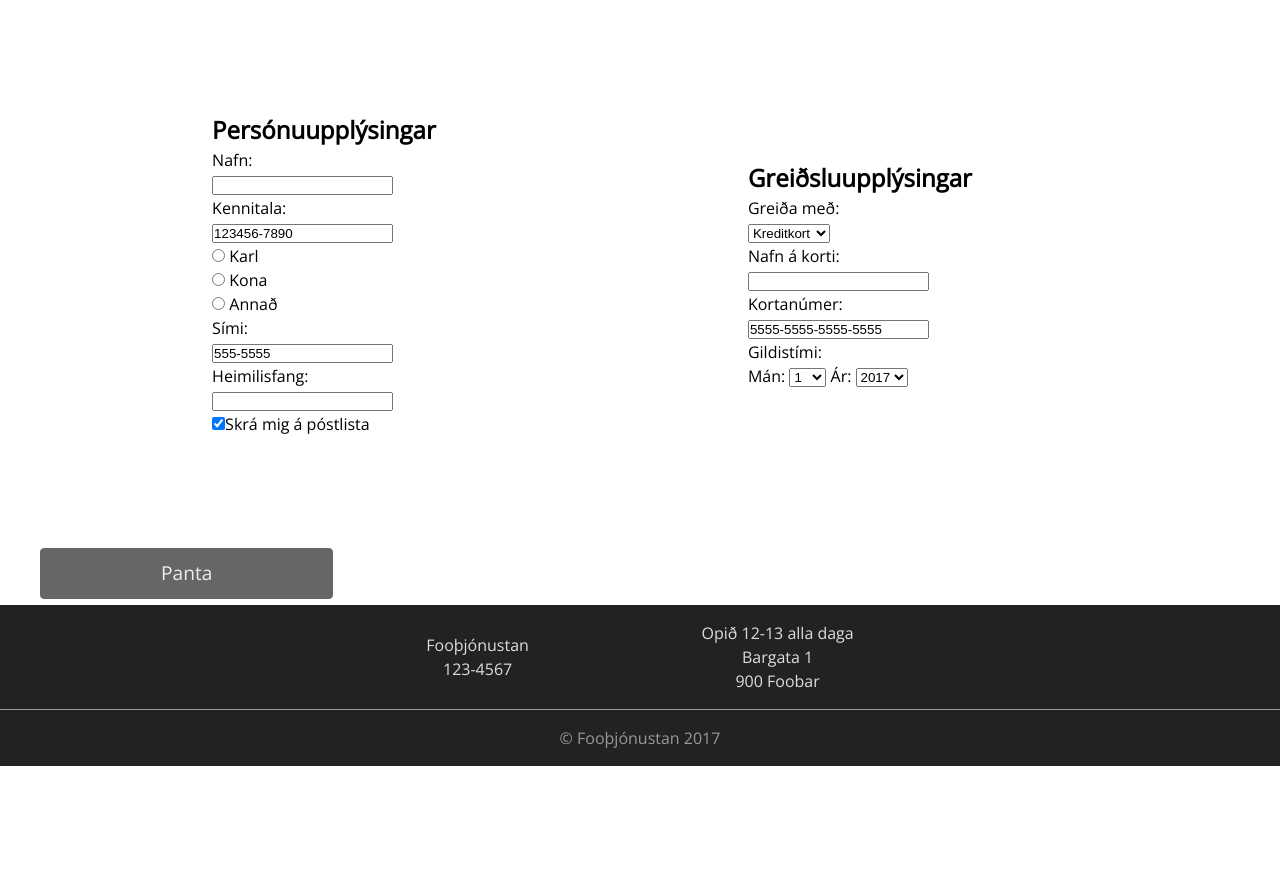
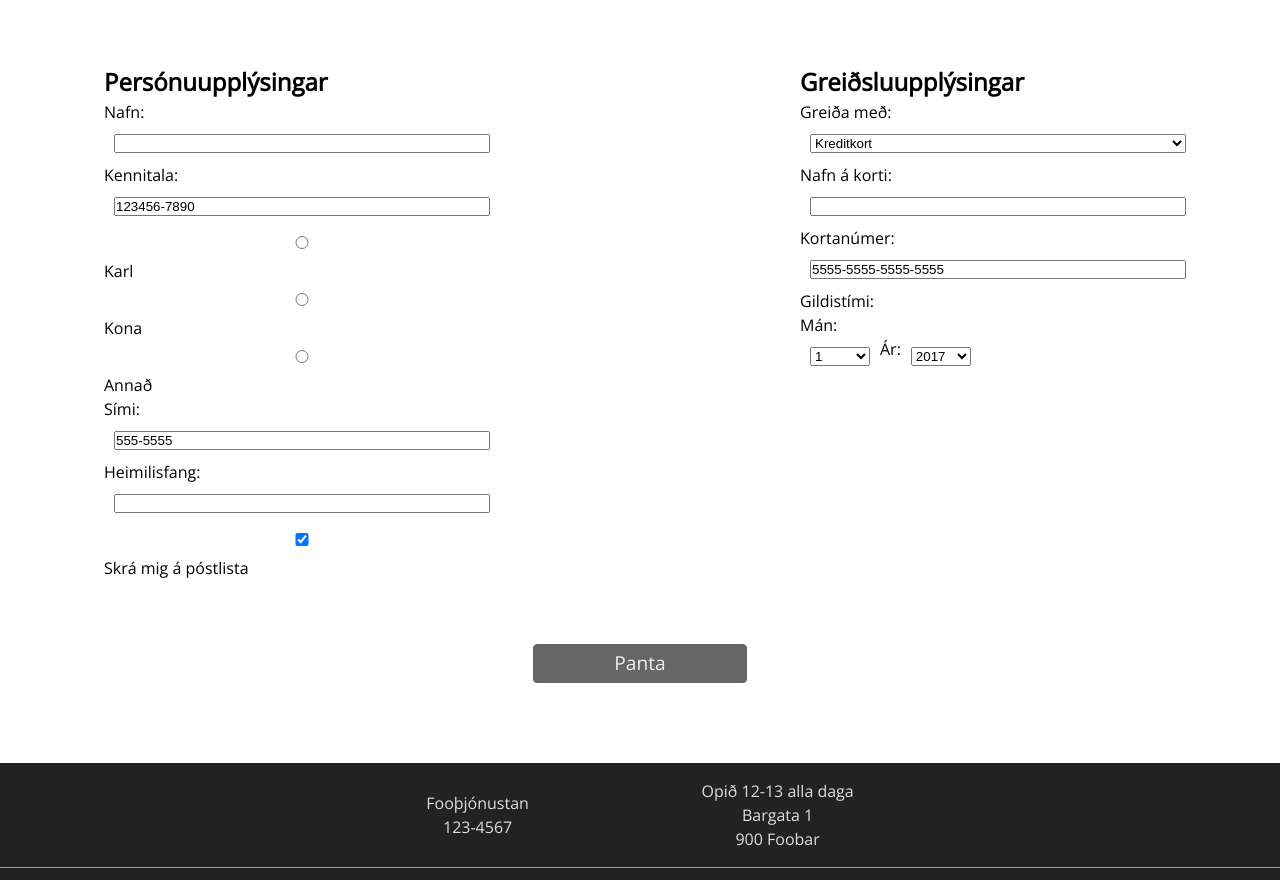
Before and after one commit to hfg7/Verkefni7, a plain HTML site: page kaupa.html in a window 1280 px wide. Shown: the part 440-1320 px from the top of the page. Before the commit the page ends 1206 px from the top, so only its background shows below. Drawn offline with nearby package versions, Linux system fonts and the light colour scheme.

Commit message:
nánast all klárað í kaup.html allt cssið er í text.scss neðst

```diff
--- a/kaupa.html
+++ b/kaupa.html
@@ -51,14 +51,15 @@
         <label>
           <input type="radio" name="kyn" value="Annað" required> Annað</label><br>
         </div>
-
+        <div class="sími__heim">
           Sími:<br>
-          <input type="text" name="simi"  value="555-5555" required><br>
+          <input type="text" class="sími" name="simi"  value="555-5555" required><br>
           Heimilisfang:<br>
           <input type="text" name="heimilisfang" required><br>
           <label>
             <input type="checkbox" name="postur" checked>Skrá mig á póstlista
           </label>
+          </div>
      </div>
 
      <div class="greidslu">
@@ -75,7 +76,8 @@
         <input type="text" name="kortanr"  value="5555-5555-5555-5555" required><br>
         Gildistími:<br>
         Mán:
-        <select class="gildis" name="manudur" required>
+        <div class="valid">
+          <select class="gildis" name="manudur" required>
            <option value="Jan">1</option>
            <option value="feb">2</option>
            <option value="mars">3</option>
@@ -88,9 +90,9 @@
            <option value="okt">10</option>
            <option value="nov">11</option>
            <option value="des">12</option>
-       </select>
-       Ár:
-       <select class="gildis" name="ar" required>
+         </select>
+        Ár:
+        <select class="gildis" name="ar" required>
           <option value="2017">2017</option>
           <option value="2018">2018</option>
           <option value="2019">2019</option>
@@ -98,10 +100,13 @@
           <option value="2021">2021</option>
           <option value="2022">2022</option>
           <option value="2023">2023</option>
-      </select>
+        </select>
+      </div>
     </div>
     </div>
+    <div class="takki__panta">
   <a href="#" class="button button__order">Panta</a>
+    </div>
   </form>
 </main>
 
--- a/scss/button.scss
+++ b/scss/button.scss
@@ -48,7 +48,7 @@
     }
 
     &__order {
-      padding: 10px 120px;
+      padding: 4px 80px;
       font-size: 1.2rem;
     }
 }
--- a/scss/text.scss
+++ b/scss/text.scss
@@ -37,16 +37,31 @@
   margin: 4rem;
 }
 .personu{
-  margin: auto;
+  margin-right: 5rem;
+  width: 100%;
 }
 .greidslu{
- margin: auto;
- padding: 6rem;
+margin-left: 15rem;
+width: 100%
 }
 .takki__panta{
-width: 100%;
-max-width: 7rem;
-height: 100%;
-margin: auto;
-align-items: center;
+  display: flex;
+  justify-content: center;
+  margin-bottom: 5rem;
 }
+.heild input{
+  margin: 10px;
+  max-width: 378px;
+  width: 100%;
+}
+.heild select{
+  margin: 10px;
+  max-width: 378px;
+  width: 100%;
+}
+.valid{
+  display: flex;
+}
+.valid select{
+  max-width: 60px;
+}
```
Also changed, not shown: styles.css.
